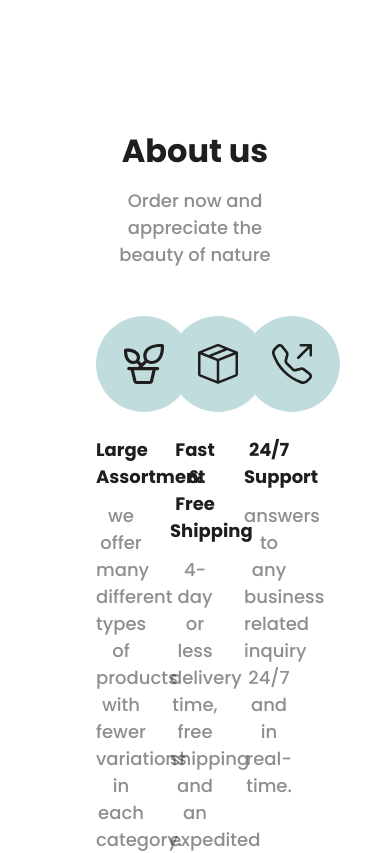
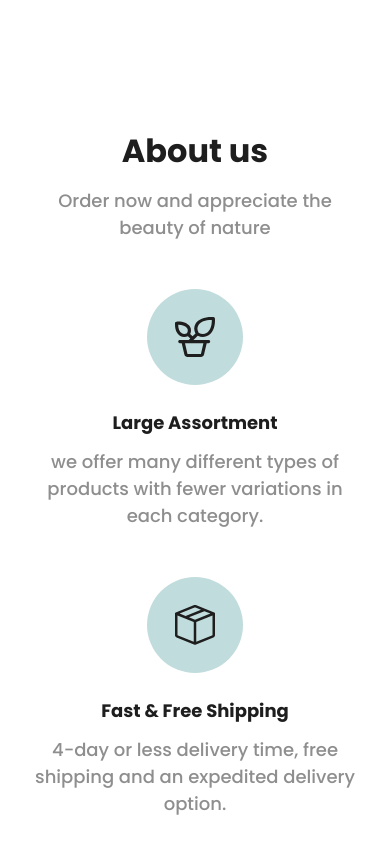
Before and after one commit to linhhongnhung/green-mind, a Next.js app: page / in a window 390 px wide. Shown: the part 2340-3193 px from the top of the page. Built offline with nearby package versions, Linux system fonts and the light colour scheme.

Commit message:
responsive AboutUs

```diff
--- a/src/components/about_us/AboutUs.tsx
+++ b/src/components/about_us/AboutUs.tsx
@@ -3,10 +3,12 @@ import Service from "./Service"
 const AboutUs: React.FC = () => {
     return (
         <section className="pb-[165px] max-w-[1440px] mx-auto">
-            <div className="mx-24 text-center">
+            <div className="mx-24 text-center
+                            max-sm:mx-6">
                 <h2 className="text-base font-bold">About us</h2>
                 <p className="mt-3 mb-12 text-gray text-tiny">Order now and appreciate the beauty of nature</p>
-                <div className="grid grid-cols-3 gap-6">
+                <div className="grid grid-cols-3 gap-6
+                                max-md:grid-cols-1 max-md:gap-12">
                     {
                         services.map((service, index) => {
                             return <Service
```
